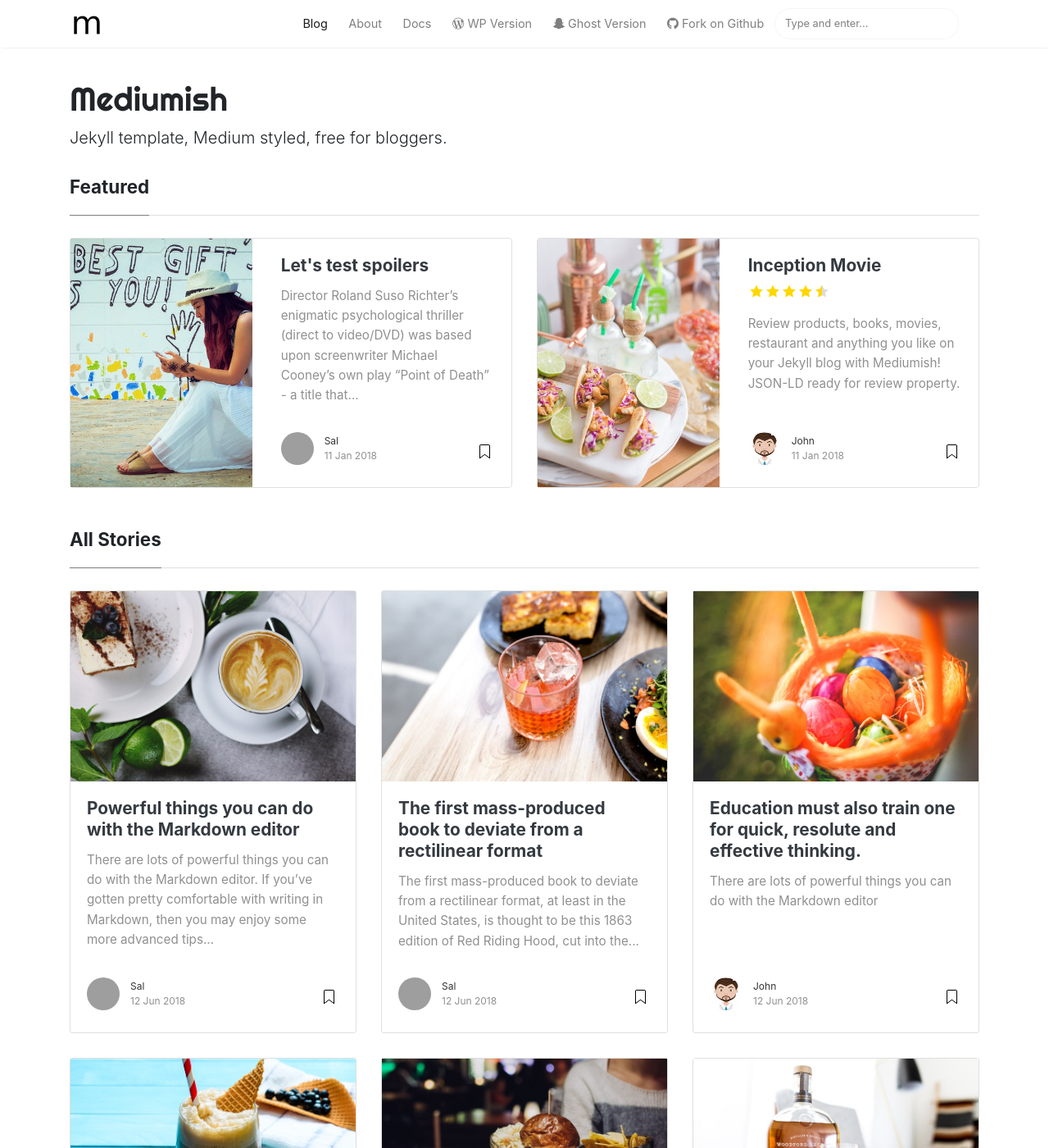
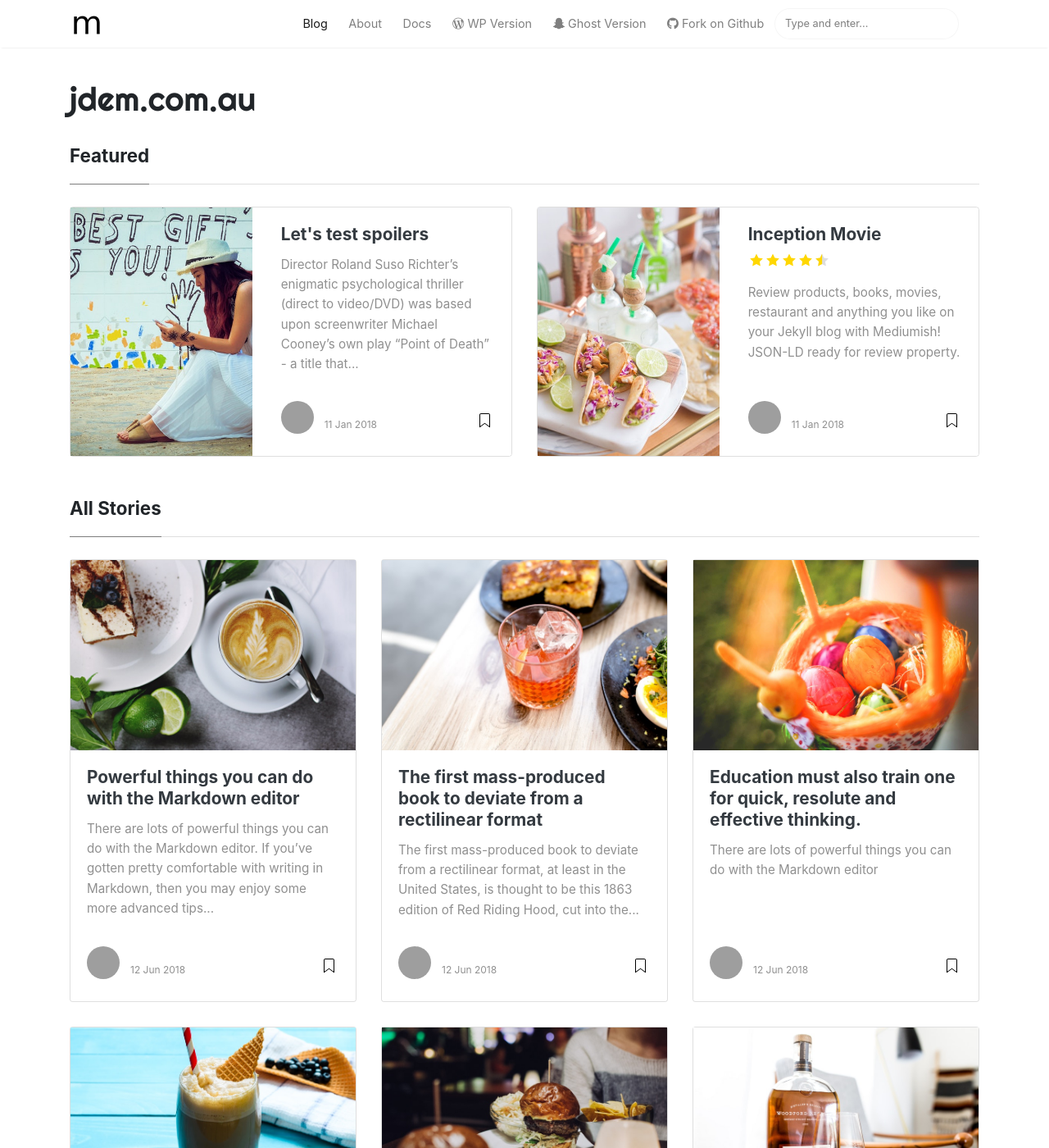
Before and after one commit to jdemau/jdem.com.au, a Jekyll site: the page built from index.html, in a window 1280 px wide and 1400 px high. Shown: the whole window at 82% size. Built offline with Jekyll 4.4.1, drawn with Linux system fonts in a browser that asks for light colours; nearby versions of some CDN libraries; the list of posts is cut into pages by our own code; some of the changed text lies outside the part shown; grey boxes are pictures that could not be loaded.

Commit message:
customise _config.yml for jdem.com.au

```diff
--- a/_config.yml
+++ b/_config.yml
@@ -1,34 +1,34 @@
 # Site
-name: "Mediumish"
-title: "Mediumish"
-description: "Jekyll template, Medium styled, free for bloggers."
+name: "jdem.com.au"
+title: "Emma & Jaidev Vasudevan."
+description: ""
 logo: 'assets/images/logo.png'
 favicon: 'assets/images/logo.png'
-baseurl: /mediumish-theme-jekyll
-google_analytics: 'UA-46278016-1'
-disqus: 'demowebsite'
-mailchimp-list: 'https://wowthemes.us11.list-manage.com/subscribe/post?u=8aeb20a530e124561927d3bd8&amp;id=8c3d2d214b'
+baseurl: /
+google_analytics: ''
+disqus: ''
+mailchimp-list: ''
 include: ["_pages"]
 permalink: /:title/
 
 # Authors
 authors:
-  sal:
-    name: Sal
-    display_name: Sal
-    gravatar: e56154546cf4be74e393c62d1ae9f9d4
-    email: wowthemesnet@gmail.com
-    web: https://www.wowthemes.net
-    twitter: https://twitter.com/wowthemesnet
+  em:
+    name: Emma Vasudevan
+    display_name: Emma
+#    gravatar: e56154546cf4be74e393c62d1ae9f9d4
+#    email: wowthemesnet@gmail.com
+#    web: https://www.wowthemes.net
+#    twitter: https://twitter.com/wowthemesnet
     description: "Author of Mediumish, a Bootstrap Medium styled template available for WordPress, HTML, Ghost and Jekyll. You are currently previewing Jekyll template demo."
-  john:
-    name: John
-    display_name: John
-    avatar: 'assets/images/avatar.png'
-    gravatar: b1cc14991db7a456fcd761680bbc8f81
-    email: wowthemesnet@gmail.com
-    web: https://www.wowthemes.net
-    twitter: https://twitter.com/wowthemesnet
+  jd:
+    name: Jaidev Vasudevan
+    display_name: Jaidev
+#    avatar: 'assets/images/avatar.png'
+#    gravatar: b1cc14991db7a456fcd761680bbc8f81
+#    email: wowthemesnet@gmail.com
+#    web: https://www.wowthemes.net
+#    twitter: https://twitter.com/wowthemesnet
     description: "This is the author box. Write a short description of the author here. You are currently previewing Mediumish demo, a Jekyll template compatible with Github pages."
 
 # Plugins
@@ -63,8 +63,8 @@ kramdown:
 
 # Adsense (change to "enabled" to activate, also your client id and ad slot. Create a new ad unit from your Adsense account to get the slot.)
 adsense: "disabled"
-adsense-data-ad-client: "ca-pub-3412143450191416"
-adsense-data-ad-slot: "1363087678"
+adsense-data-ad-client: ""
+adsense-data-ad-slot: ""
 
 # Lazy Images ("enabled" or "disabled")
 lazyimages: "enabled"
```
